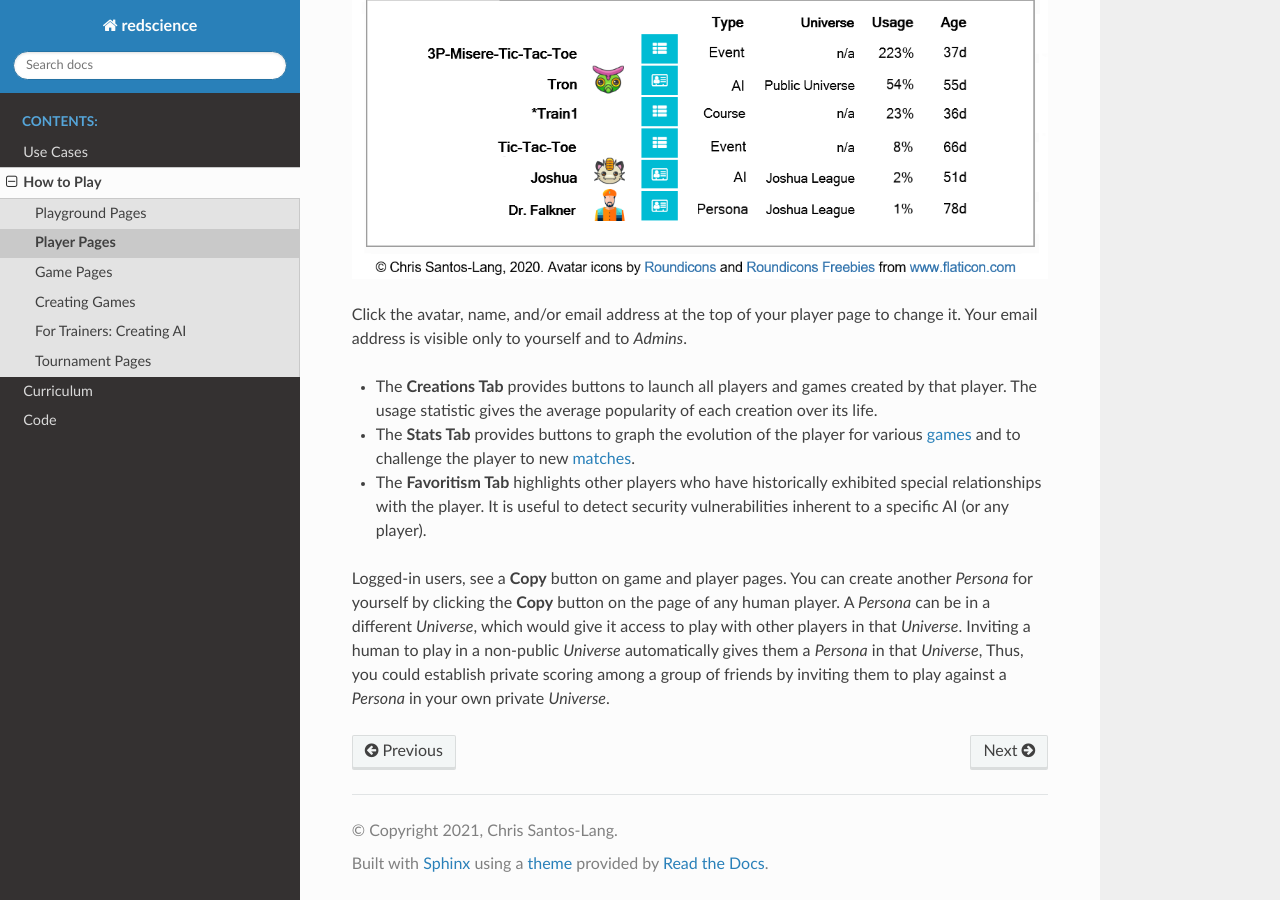
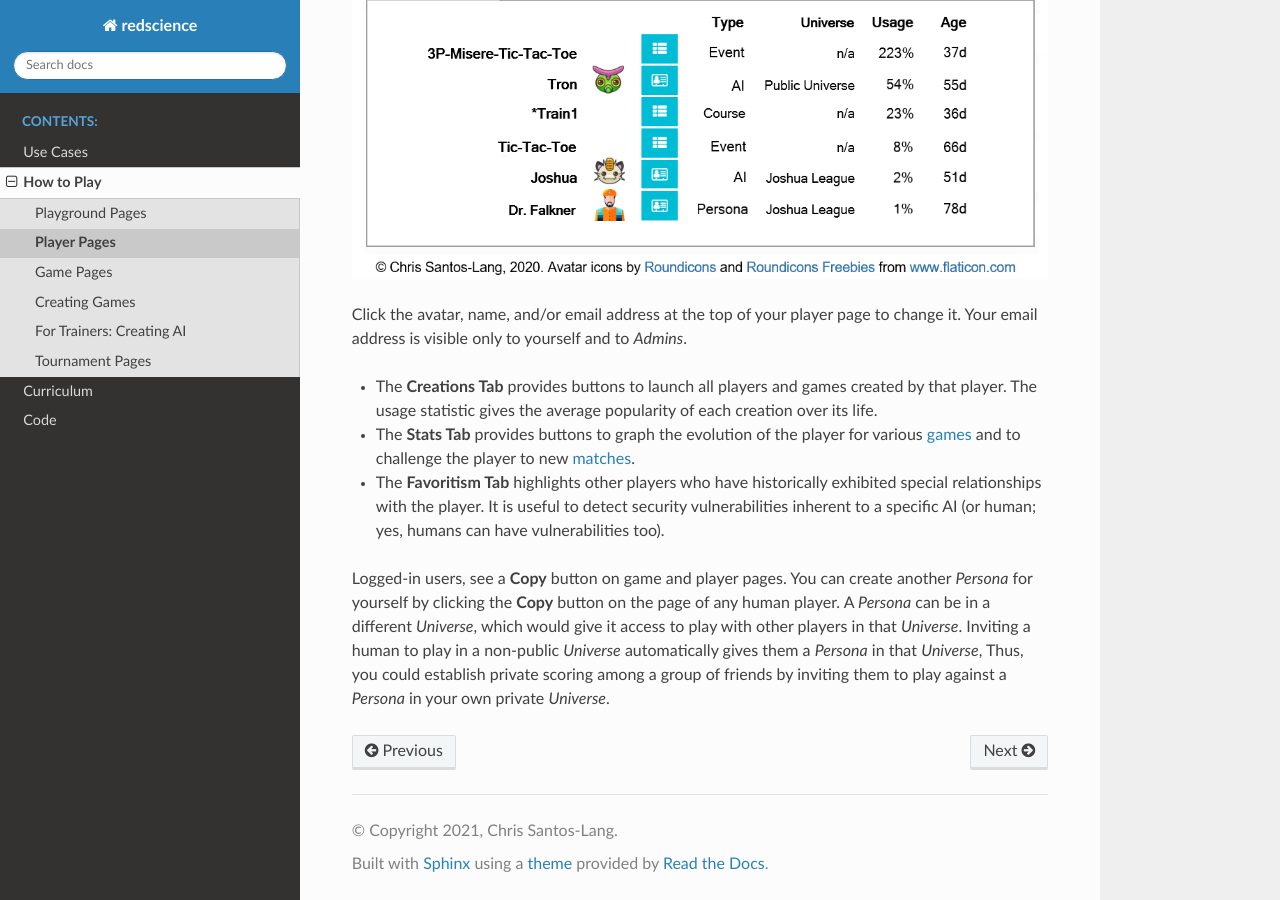
Before and after one commit to ChrisSantosLang/redscience, a Sphinx documentation site: the page built from docs/source/player.rst, in a window 1280 px wide and 900 px high, scrolled down 633 px. Built offline with Sphinx 7.4.7 and the Read the Docs theme 2.0.0, drawn with Linux system fonts in a browser that asks for light colours.

Commit message:
Update player.rst

```diff
--- a/docs/source/player.rst
+++ b/docs/source/player.rst
@@ -28,7 +28,8 @@ change it. Your email address is visible only to yourself and to *Admins*.
 * The **Favoritism Tab** highlights other players who have
   historically exhibited special relationships with the player. It
   is useful to detect security vulnerabilities inherent to
-  a specific AI (or any player).
+  a specific AI (or human; yes, humans can have vulnerabilities
+  too).
 
 Logged-in users, see a **Copy** button on game and player pages.
 You can create another *Persona* for yourself by clicking the **Copy**
```
